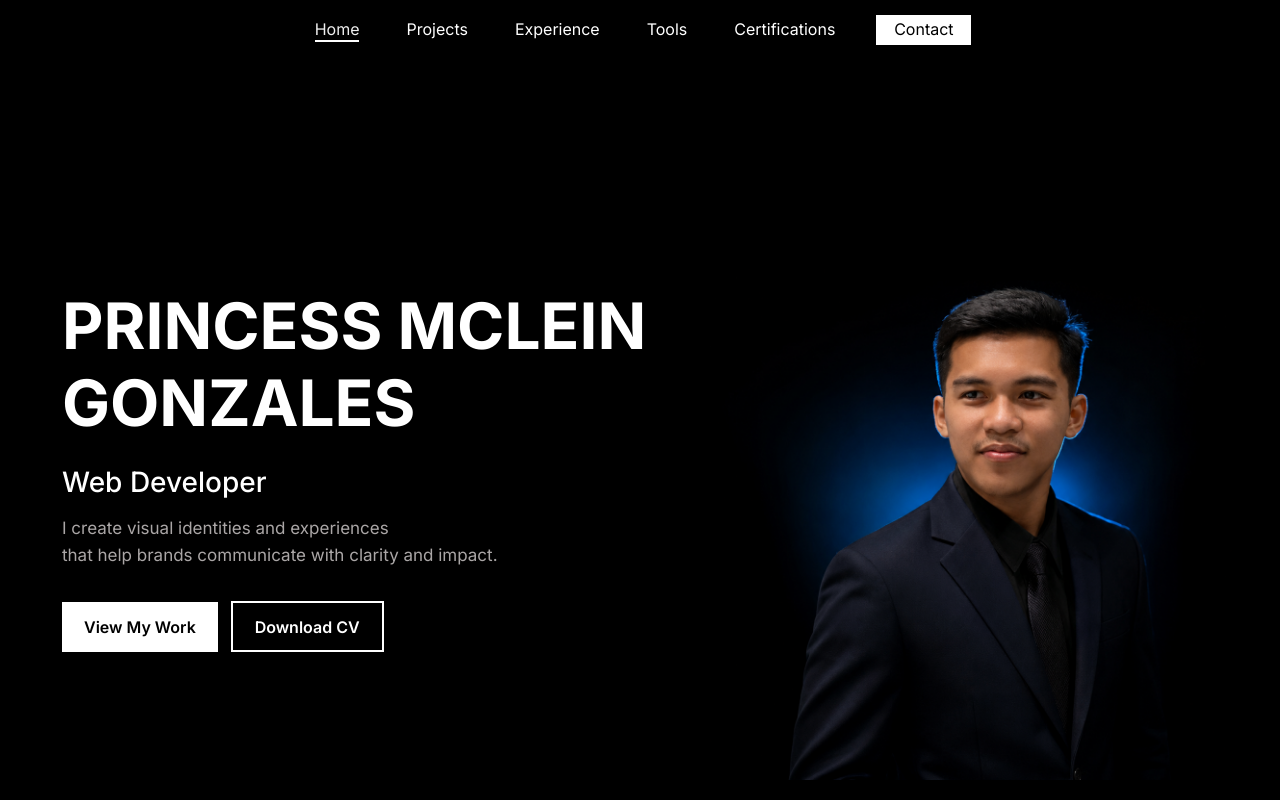
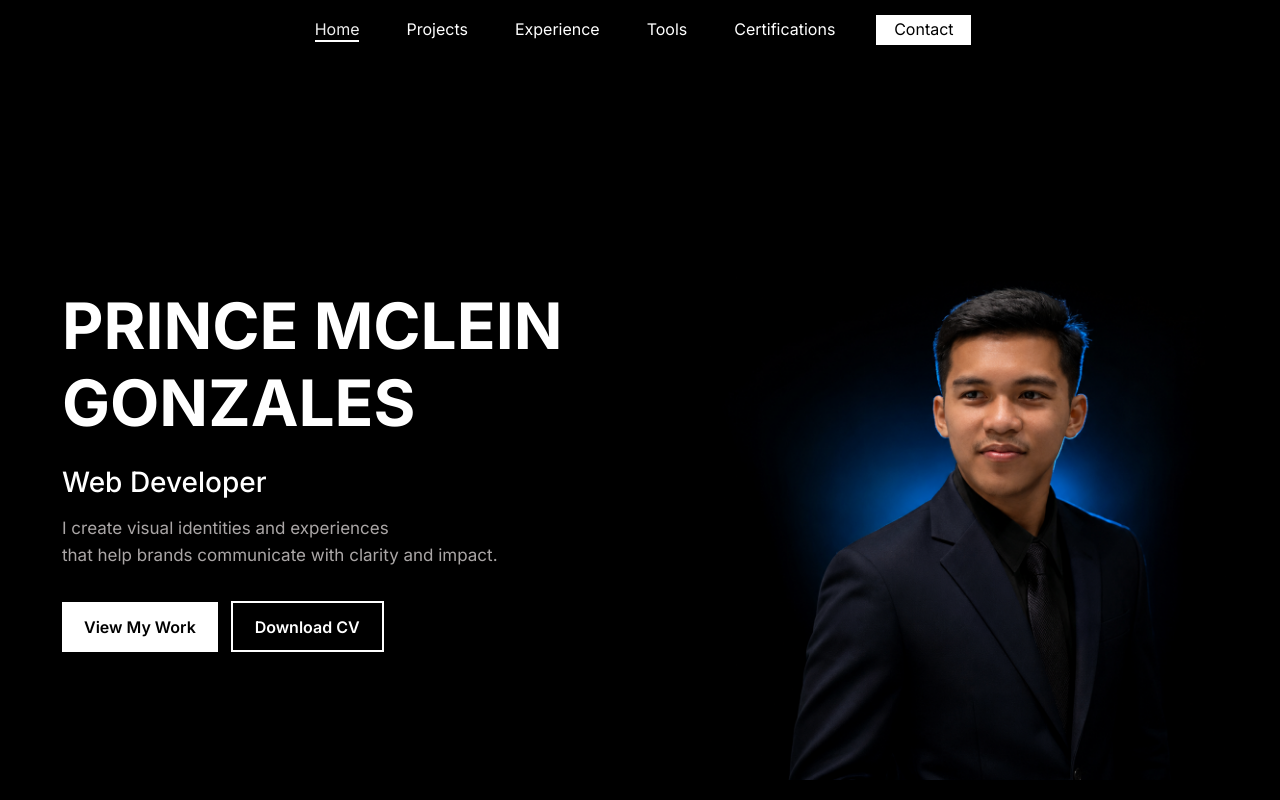
Before and after one commit to princemclein/personal-portfolio, a React (Vite) app: page / in a window 1280 px wide. Shown: the top 800 px of the page. Built offline with nearby package versions, Linux system fonts and the light colour scheme.

Commit message:
Remove the testing

```diff
--- a/src/components/Hero.jsx
+++ b/src/components/Hero.jsx
@@ -21,7 +21,7 @@ function Hero() {
         <div className="hero-content">
           <h1 className="name">
             <span>
-              <span>PRINCESS </span>
+              <span>PRINCE </span>
             </span>
             <span>MCLEIN GONZALES</span>
           </h1>
```
